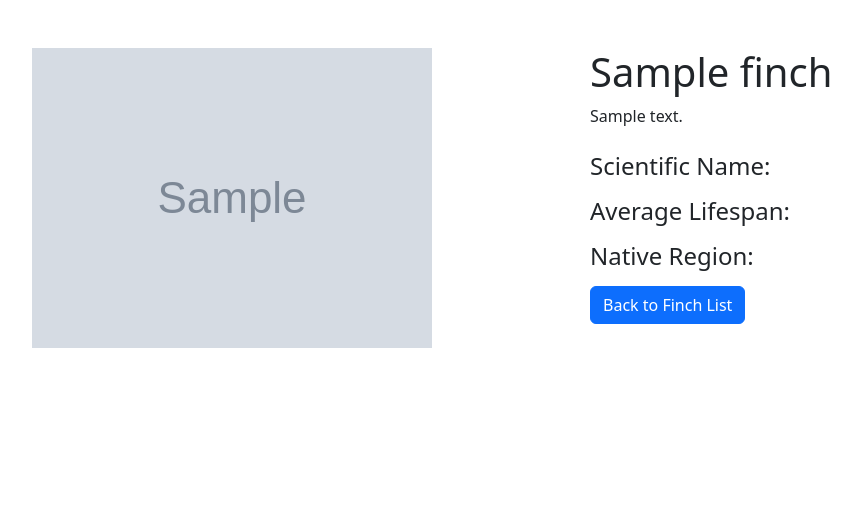
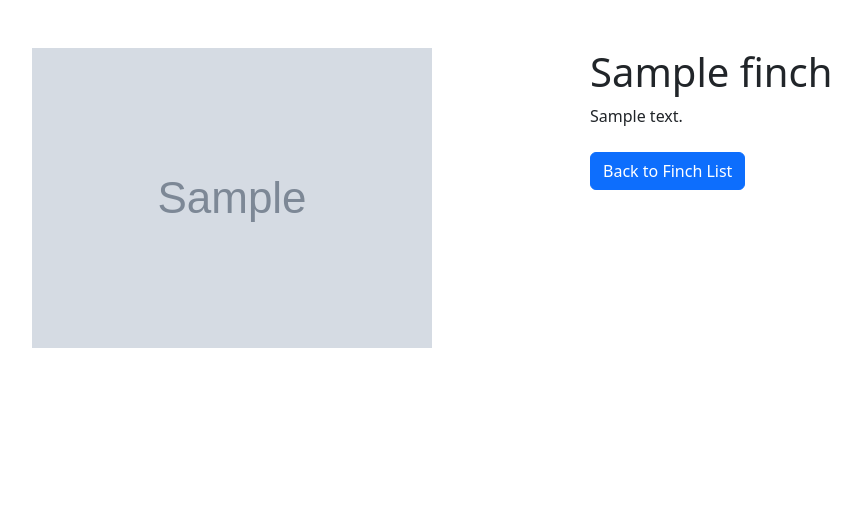
Before and after one commit to whuang214/finch-collector, a Django app: page /finches/1/ in a window 1280 px wide. Shown: the part 56-566 px from the top of the page, without its empty margins (62-923 px from the left). Run offline with Django 3.2, Linux system fonts and the light colour scheme; tables that the repository leaves empty hold one stand-in row (values such as "Sample post"); grey boxes marked "Sample" are stand-in pictures.

Commit message:
changed finch model. Removed excess fields

```diff
--- a/main_app/templates/finches/detail.html
+++ b/main_app/templates/finches/detail.html
@@ -12,15 +12,6 @@
       <h1>{{ finch.name }}</h1>
       <p class="mb-4">{{ finch.description }}</p>
 
-      <h4>Scientific Name:</h4>
-      <p>{{ finch.scientific_name }}</p>
-
-      <h4>Average Lifespan:</h4>
-      <p>{{ finch.average_lifespan }}</p>
-
-      <h4>Native Region:</h4>
-      <p>{{ finch.native_region }}</p>
-
       <a href="{% url 'finches' %}" class="btn btn-primary"
         >Back to Finch List</a
       >
--- a/main_app/views.py
+++ b/main_app/views.py
@@ -43,11 +43,8 @@
 class FinchUpdate(UpdateView):  # inherits from UpdateView
     model = Finch
     fields = [
-        "scientific_name",
         "description",
         "image_url",
-        "average_lifespan",
-        "native_region",
     ]
 
 
```
